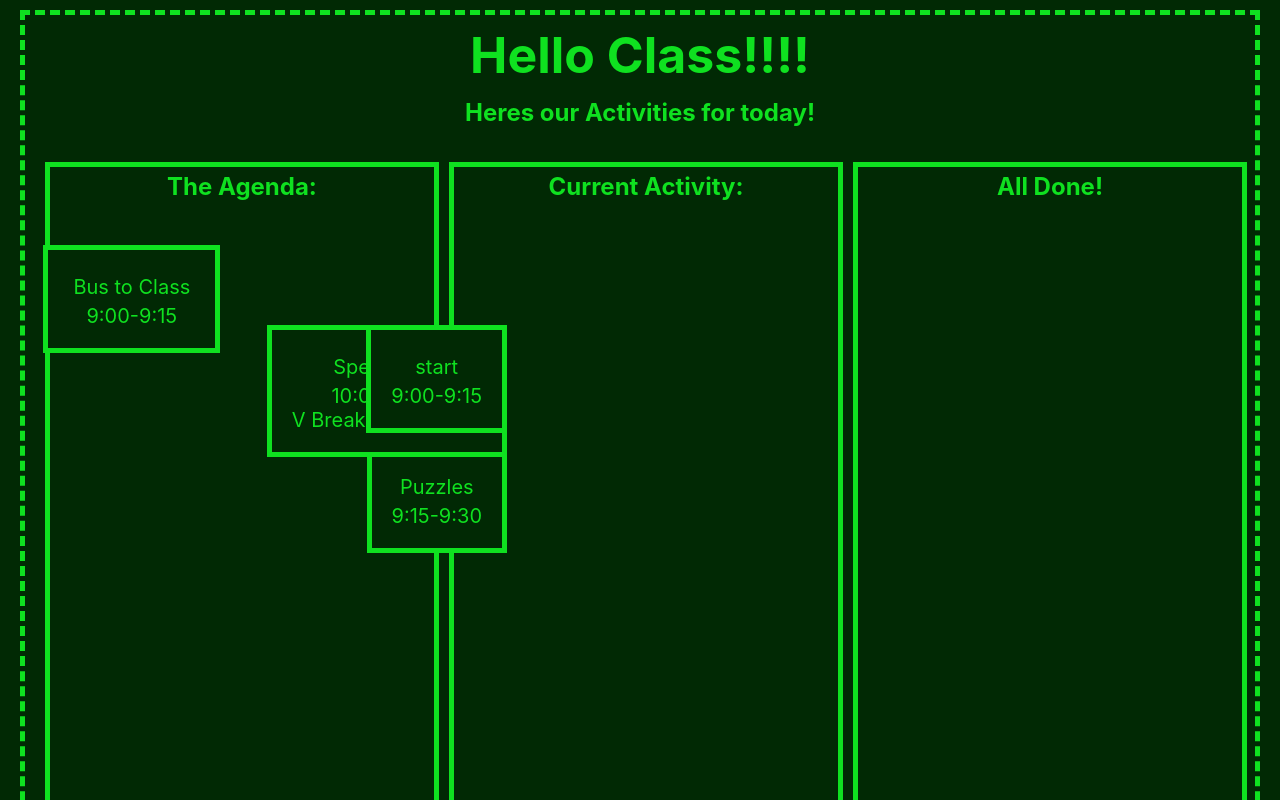
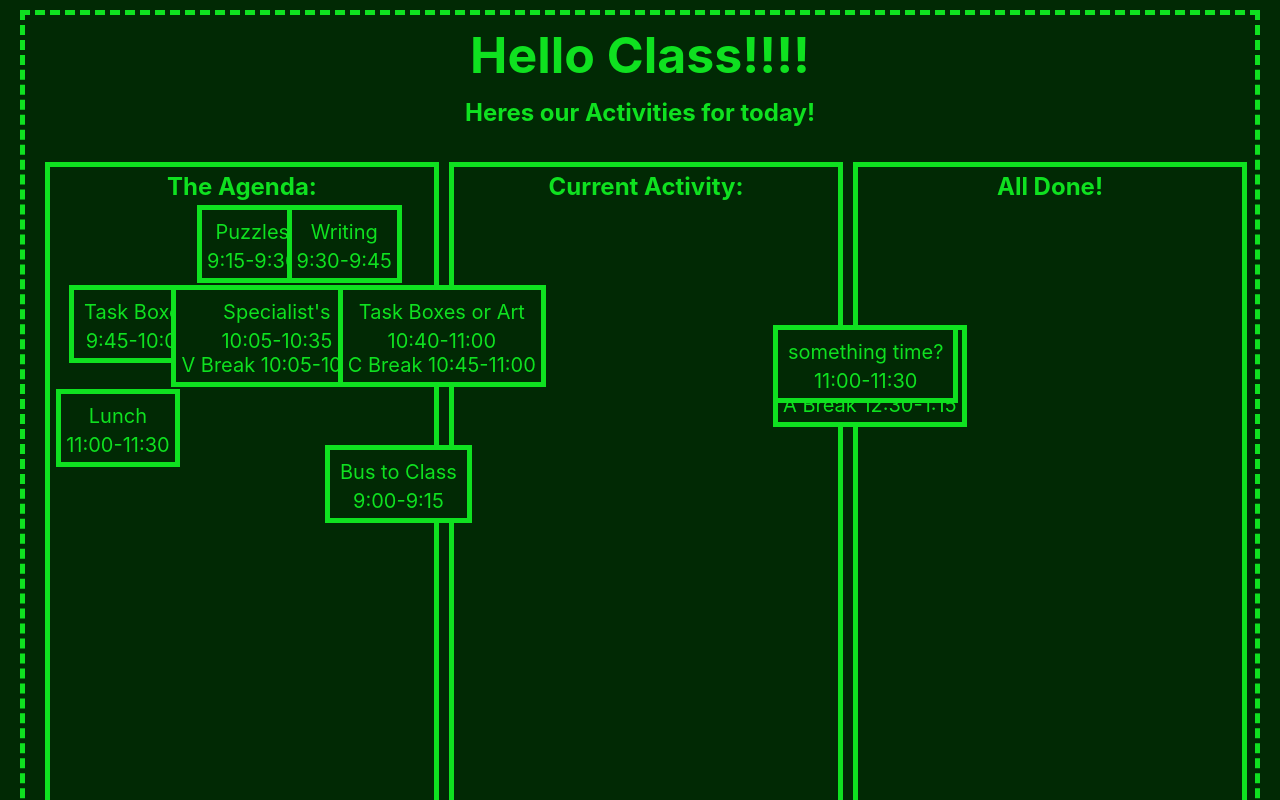
Before and after one commit to MrSinzo/Sinzos-Daily-Planner, a React (Create React App) app: page / in a window 1280 px wide. Shown: the top 800 px of the page. Built offline with nearby package versions, Linux system fonts and the light colour scheme.

Commit message:
filled out a few more bits

```diff
--- a/src/App.css
+++ b/src/App.css
@@ -84,10 +84,9 @@ h1 {
 
 .draggableActivity {
   position: absolute;
-
   border: 5px solid var(--main-fc);
-  max-width: 300px;
-  padding: 20px;
+  max-width: 250px;
+  padding: 5px;
   font-size: 20px;
   cursor: move;
   text-align: center;
@@ -97,44 +96,65 @@ h1 {
 .draggableActivity:hover {
   border-color: aliceblue;
 }
+
 #position1{
-  top: 30%;
-  left: 3%
+  top: 55%;
+  left: 25%
 }
 
 #position2{
-  top: 55%;
-  right: 60%
+  top: 25%;
+  left: 15%
 }
 
 #position3{
-  top: 40%;
-  right: 60%
+  top: 25%;
+  left: 22%
 }
 
 #position4{
-  top: 40%;
-  right: 60%
+  top: 35%;
+  left: 5%
 }
 
 #position5{
-  top: 40%;
-  right: 60%
+  top: 35%;
+  left: 13%
 }
 
 #position6{
-  top: 40%;
-  right: 60%
+  top: 35%;
+  left: 26%
 }
 
 #position7{
-  top: 40%;
-  right: 60%
+  top: 48%;
+  left: 4%
 }
 
 #position8{
   top: 40%;
-  right: 60%
+  left: 60%
+}
+#position9{
+  top: 40%;
+  left: 60%
+}
+#position10{
+  top: 40%;
+  left: 60%
+}
+#position11{
+  top: 40%;
+  left: 60%
+}
+#position12{
+  top: 40%;
+  left: 60%
+}
+#position13{
+  top: 40%;
+  left: 60%
 }
 
 
--- a/src/pages/Container.js
+++ b/src/pages/Container.js
@@ -19,9 +19,13 @@ function Container() {
       <ActivityList id="position2" activity="Puzzles" time="9:15-9:30" />
       <ActivityList id="position3" activity="Writing" time="9:30-9:45" />
       <ActivityList id="position4" activity="Task Boxes" time="9:45-10:00" />
-      <ActivityList id="position5" activity="Specialist's" time="10:05-10:35" break="V Break 10:05-10:25" />
-      <ActivityList id="position6" activity="start" time="9:00-9:15" />
-      <ActivityList id="position7" activity="start" time="9:00-9:15" />
+      <ActivityList id="position5" activity="Specialist's" time="10:05-10:35" break="V Break 10:05-10:20" />
+      <ActivityList id="position6" activity="Task Boxes or Art" time="10:40-11:00" break="C Break 10:45-11:00" />
+      <ActivityList id="position7" activity="Lunch" time="11:00-11:30" />
+      <ActivityList id="position8" activity="Recess" time="11:30-11:55" />
+      <ActivityList id="position9" activity="Math At Tables" time="12:00-12:15" />
+      <ActivityList id="position10" activity="Circle / Math" time="12:15-12:45" break="A Break 12:30-1:15" />
+      <ActivityList id="position11" activity="something time?" time="11:00-11:30" />
         </div>
       <Footer />
     </div>
```
